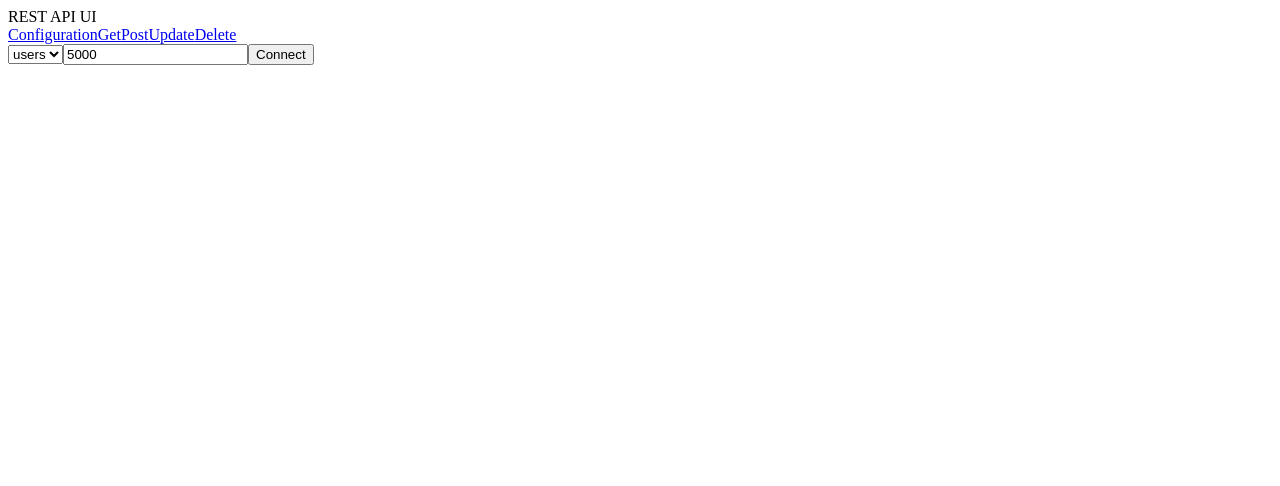
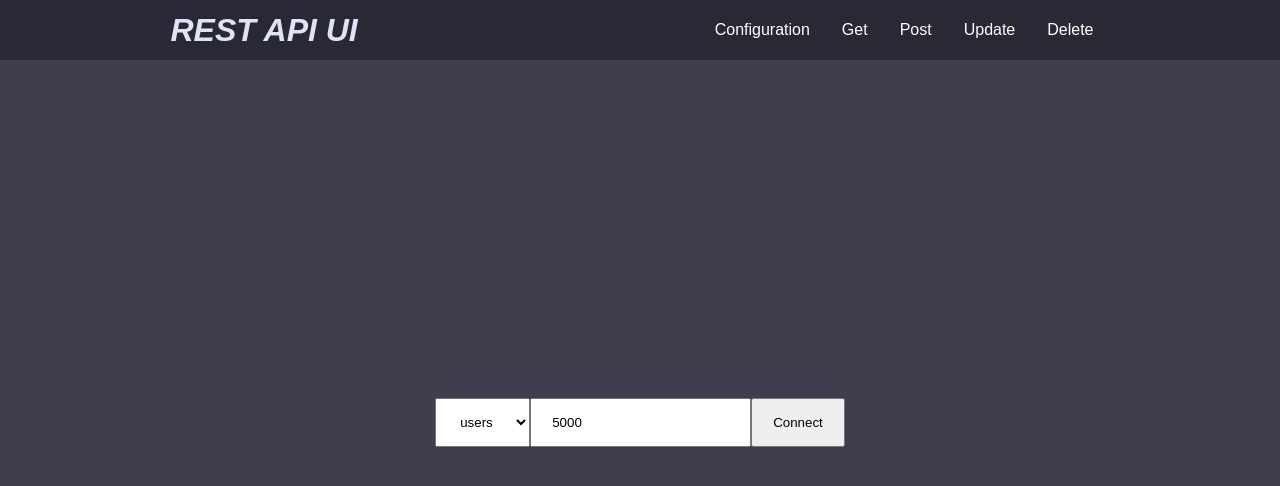
Before and after one commit to alae-herrak/REST-API-UI, a React (Vite) app: page / in a window 1280 px wide. Shown: the top 486 px of the page. Built offline with nearby package versions, Linux system fonts and the light colour scheme.

Commit message:
finished up configuration and added styles

```diff
--- a/src/components/Configuration.jsx
+++ b/src/components/Configuration.jsx
@@ -14,7 +14,9 @@ const Configuration = () => {
     try {
       await axios
         .get(`http://localhost:${port}/${infoType}`)
-        .then(setConnexionMsg("Connected to API"));
+        .then(
+          (res) => res.status === 200 && setConnexionMsg("Connected to API")
+        );
     } catch (error) {
       setConnexionMsg(`Failed to connect to API: ${error}`);
     }
@@ -22,6 +24,7 @@ const Configuration = () => {
 
   return (
     <div className="config">
+      <div>
         <select onChange={(e) => dispatch(setInfoType(e.target.value))}>
           <option value="users">users</option>
         </select>
@@ -34,6 +37,8 @@ const Configuration = () => {
           }}
         />
         <button onClick={handleConnect}>Connect</button>
+      </div>
+
       <div className="config-port-msg">{connexionMsg}</div>
     </div>
   );
--- a/src/index.css
+++ b/src/index.css
@@ -0,0 +1,44 @@
+* {
+    box-sizing: border-box;
+}
+body {
+    margin: 0;
+    font-family: Arial, Helvetica, sans-serif;
+    background-color: rgb(62, 62, 78);
+    color: rgb(225, 226, 247);
+}
+/* navbar */
+.navbar {
+    width: 100%;
+    height: 60px;
+    display: flex;
+    justify-content: space-around;
+    align-items: center;
+    background-color: rgb(41, 41, 53);
+}
+.navbar-logo {
+    font-weight: bold;
+    font-size: 2rem;
+    font-style: italic;
+}
+.navbar nav a {
+    color: white;
+    text-decoration: none;
+    margin: 0 1rem;
+}
+.navbar nav a:hover{
+    text-decoration: underline;
+}
+/* config */
+.config {
+    width: 100%;
+    height: calc(100vh - 60px);
+    display: flex;
+    flex-direction: column;
+    justify-content: center;
+    align-items: center;
+    gap: 1rem;
+}
+.config select, .config input, .config button {
+    padding: 15px 20px;
+}
```
Lines whose indentation alone changed are shown as unchanged.
